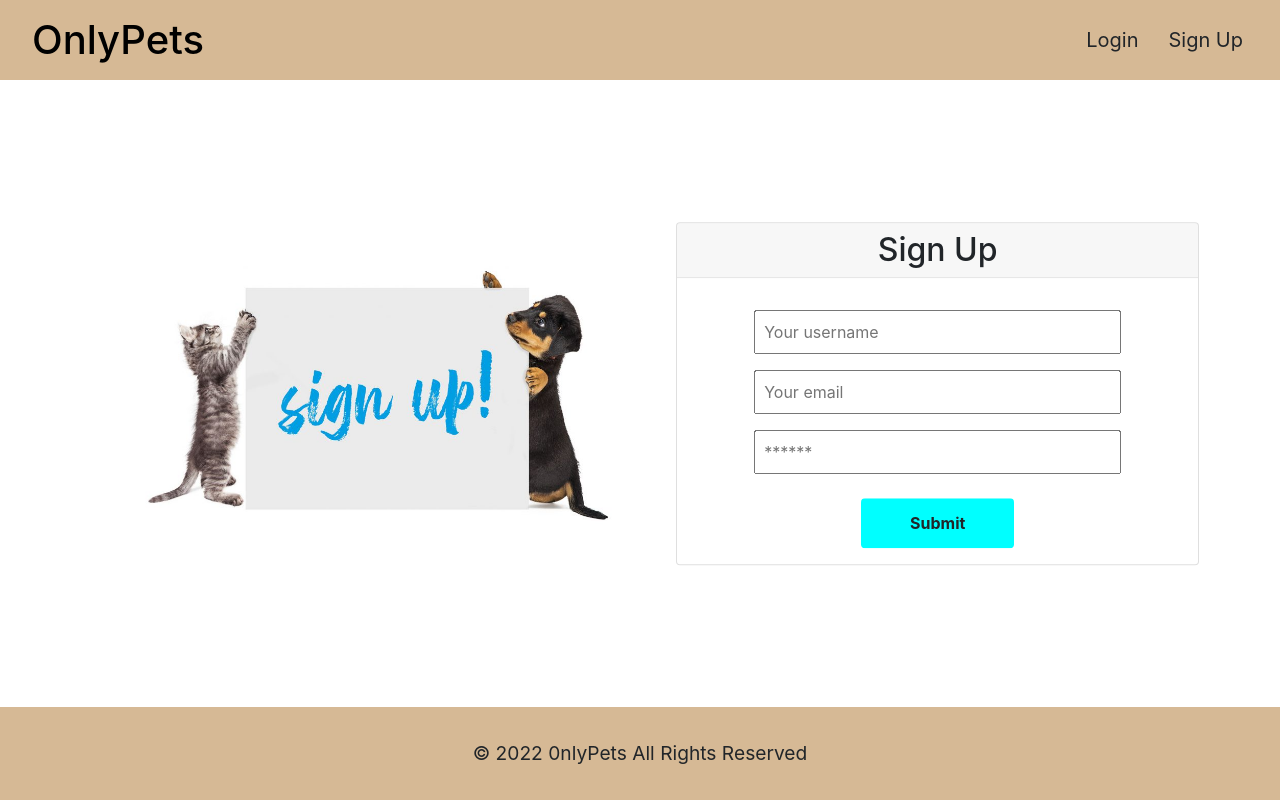
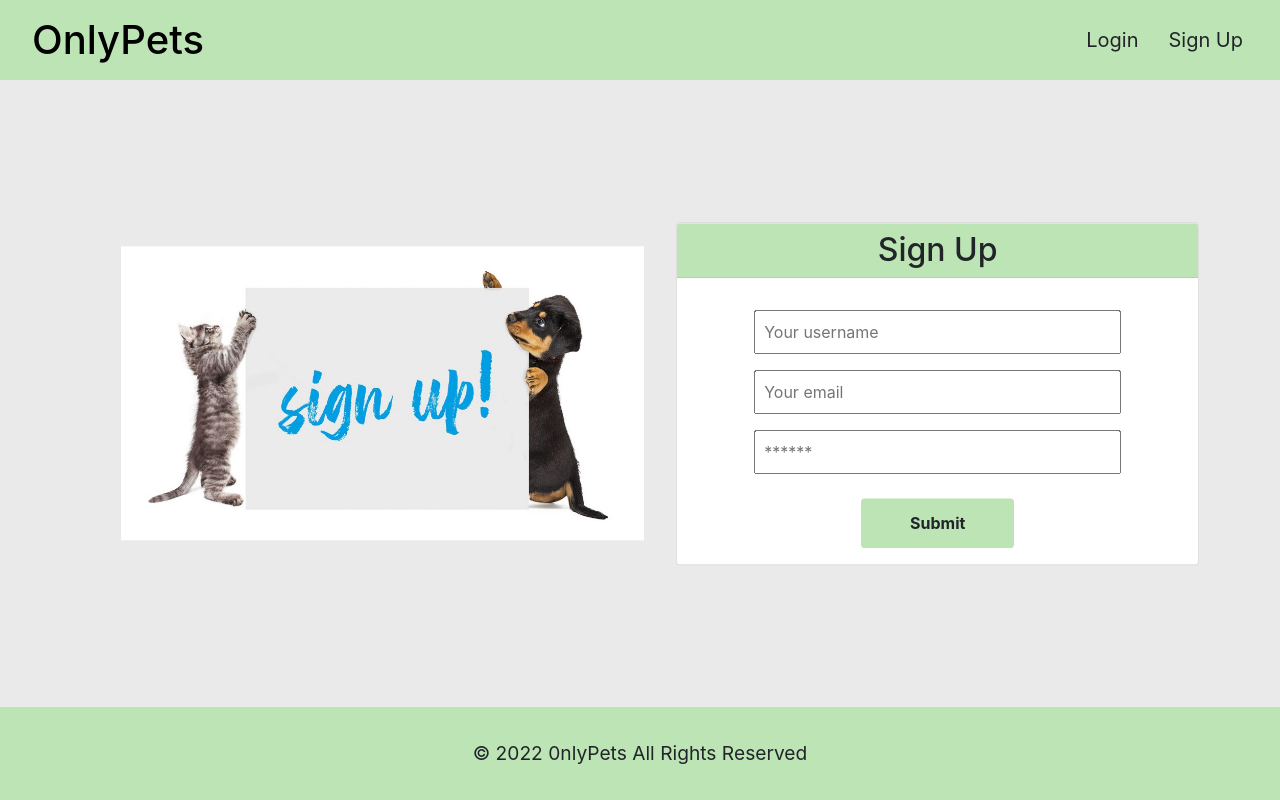
Before and after one commit to alex-d-marten/0nlypets, a React (Create React App) app in the folder client/: page /signup in a window 1280 px wide. Built offline with nearby package versions, Linux system fonts and the light colour scheme; what apollo-upload-client would draw is missing.

Commit message:
styling the background color

```diff
--- a/client/src/components/PostList/index.js
+++ b/client/src/components/PostList/index.js
@@ -24,14 +24,17 @@ const PostList = ({ title }) => {
       <div className="row row-cols-1 row-cols-md-3">
         {data.posts &&
           data.posts.map((post) => (
-            <div className="col">
-              <div className="card-group p-3">
-                <div key={post._id} className="card border-primary m-3 p-1">
-                  <Link to={`/profile/${post.username}`} className="text-dark">
-                    {post.username}
+            <div className="col p-1">
+              <div className="card-group rounded">
+                <div key={post._id} className="card border  m-3 p-1 border-5">
+                  <p className="card-header">{post.petName}</p>
+                  <Link
+                    to={`/profile/${post.username}`}
+                    className="mx-3 text-dark"
+                  >
+                    posted by: {post.username}
                   </Link>
 
-                  <p className="card-header">{post.petName}</p>
                   <Link
                     className="btn"
                     to={`/post/${post.username}/${post._id}`}
@@ -42,8 +45,8 @@ const PostList = ({ title }) => {
                       alt="cute pic here"
                     />
                   </Link>
-                  <p className="">{post.caption}</p>
-                  <div className="card-body">{post.createdAt}</div>
+                  <p className="mx-3">{post.caption}</p>
+                  {/* <div className="card-body">{post.createdAt}</div> */}
                   {/* <div>
                       <CommentList comments={post.comments} />
                     </div> */}
--- a/client/src/index.css
+++ b/client/src/index.css
@@ -9,6 +9,7 @@ body {
     sans-serif;
   -webkit-font-smoothing: antialiased;
   -moz-osx-font-smoothing: grayscale;
+  background-color: rgb(235, 234, 235);
 }
 
 code {
@@ -17,17 +18,18 @@ code {
 }
 
 /* component styles */
-a{
+a {
   color: #000;
-  transition: color .35s;
+  transition: color 0.35s;
 }
-a:hover, .btn-color:hover {
+a:hover,
+.btn-color:hover {
   color: #fff;
 }
 .top-header,
 .footer-div,
 .btn-color {
-  background-color: rgb(214,185,149);
+  background-color: rgb(189, 228, 181);
   padding: 1rem 2rem;
 }
 
@@ -94,80 +96,82 @@ a {
   text-decoration: none !important;
 }
 
-.submit-btn{
-  padding: .75rem 3rem;
-  background-color: aqua;
+.submit-btn {
+  padding: 0.75rem 3rem;
+  background-color: rgb(189, 228, 181);
   font-weight: bold;
-  transition: background-color .5s;
+  transition: background-color 0.5s;
 }
 
-.submit-btn:hover{
-  background-color: rgb(9, 218, 218);
+.submit-btn:hover {
+  background-color: rgb(189, 228, 181);
 }
 
-.login-main{
+.login-main {
   position: absolute;
   top: 50%;
   transform: translateY(-50%);
 }
 
-.left-margin{
+.left-margin {
   margin-left: 2rem;
 }
 
+.card-header{
+  background-color: rgb(189, 228, 181);
+}
 
 /* media queries */
 
-@media only screen and (max-width: 1000px)  {
-
-  .flex-container{
+@media only screen and (max-width: 1000px) {
+  .flex-container {
     flex-wrap: wrap;
     justify-content: center;
   }
 
-  .main-section{
+  .main-section {
     padding: 1rem;
     min-height: 120vh;
   }
 
-  .header-a{
+  .header-a {
     width: 100%;
     text-align: center;
   }
 
-  .nav-list{
+  .nav-list {
     display: flex;
     flex-wrap: wrap;
     width: 100%;
   }
 
-  .nav-list a{
+  .nav-list a {
     width: 100%;
     margin-top: 2rem;
     text-align: center;
   }
 
-  .nav-list li{
+  .nav-list li {
     font-size: 1.5rem;
     margin: 0;
     width: 100%;
   }
 
-  .left-margin{
+  .left-margin {
     margin: 0;
   }
 
-  .login-img{
+  .login-img {
     width: 75%;
   }
 
-  .login-form{
+  .login-form {
     width: 75%;
   }
 }
 
 @media only screen and (max-width: 850px) {
-  .main-section{
+  .main-section {
     min-height: calc(100vh - 92.8px - 80px);
   }
 }
```
